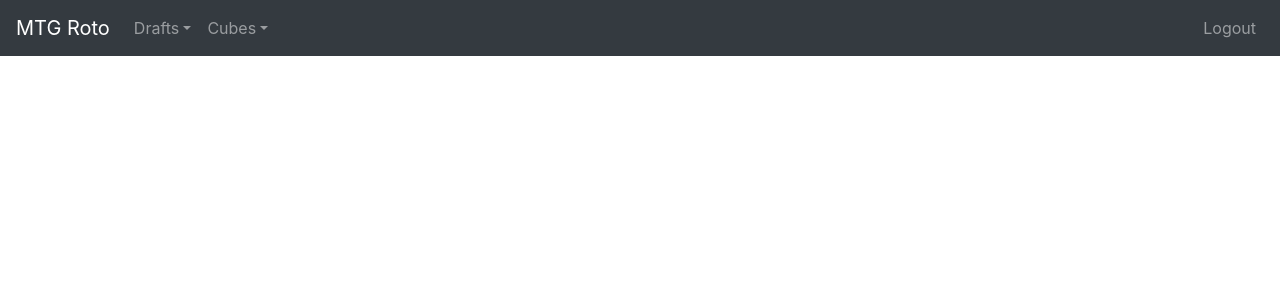
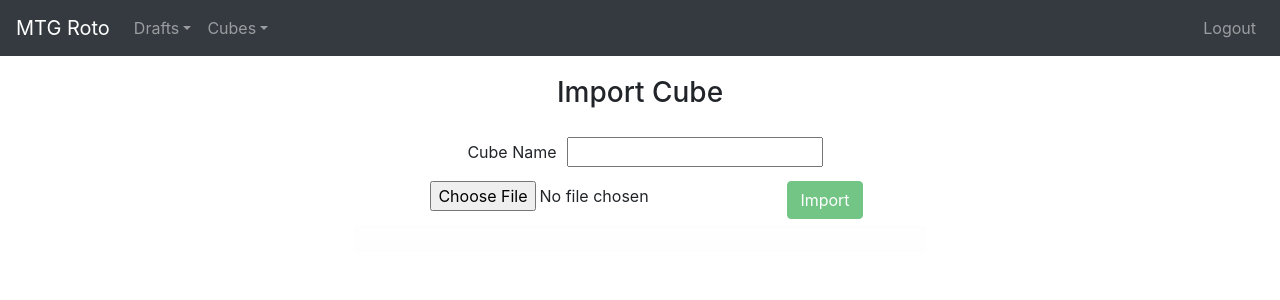
Before and after one commit to jeffamacdonald/mtg-draft-ui, a React (Create React App) app: page /importcube in a window 1280 px wide. Shown: the top 300 px of the page. Built offline with nearby package versions, Linux system fonts and the light colour scheme.

Commit message:
Adding import cube page

```diff
--- a/src/App.js
+++ b/src/App.js
@@ -1,8 +1,10 @@
 import React, {useState} from 'react';
 import './App.css';
+import "bootstrap/dist/css/bootstrap.min.css";
 import Navigation from './components/Navigation/Navigation';
 import LoginForm from './components/LoginForm/LoginForm';
 import RegistrationForm from './components/RegistrationForm/RegistrationForm';
+import ImportCubePage from './components/ImportCubePage/ImportCubePage';
 import Home from './components/Home/Home';
 import PrivateRoute from './utils/PrivateRoute';
 import {
@@ -29,6 +31,9 @@ function App() {
             <Route path="/login">
               <LoginForm showError={updateErrorMessage} updateTitle={updateTitle}/>
             </Route>
+            <Route path="/importcube">
+              <ImportCubePage />
+            </Route>
             <PrivateRoute path="/home">
               <Home/>
             </PrivateRoute>
--- /dev/null
+++ b/src/components/ImportCube/ImportCube.js
@@ -0,0 +1,101 @@
+import React, { Component } from "react";
+import CubeService from "../../services/cube.service";
+
+export default class ImportCube extends Component {
+  constructor(props) {
+    super(props);
+
+    this.state = {
+      selectedFile: undefined,
+      cubeName: undefined,
+      progress: 0,
+      message: "",
+    };
+
+    this.selectFile = this.selectFile.bind(this);
+    this.setName = this.setName.bind(this);
+    this.import = this.import.bind(this);
+  }
+
+  selectFile(event) {
+    this.setState({
+      selectedFile: event.target.files[0],
+    });
+  }
+
+  setName(event) {
+    this.setState({
+      cubeName: event.target.value
+    });
+  }
+
+  import() {
+    this.setState({
+      progress: 0,
+    });
+
+    CubeService.import(this.state.selectedFile, this.state.cubeName, (event) => {
+      this.setState({
+        progress: Math.round((100 * event.loaded) / event.total),
+      });
+    })
+    .then((response) => {
+      this.setState({
+        message: response.data.message,
+      });
+      return response;
+    })
+    .catch(() => {
+      this.setState({
+        progress: 0,
+        message: "Could not upload the file!",
+        selectedFile: undefined,
+        cubeName: undefined,
+      });
+    });
+  }
+
+  render() {
+    const {
+      selectedFile,
+      cubeName,
+      progress,
+      message,
+    } = this.state;
+
+    return (
+      <div>
+        {selectedFile && (
+          <div className="progress">
+            <div
+              className="progress-bar progress-bar-info progress-bar-striped"
+              role="progressbar"
+              aria-valuenow={progress}
+              aria-valuemin="0"
+              aria-valuemax="100"
+              style={{ width: progress + "%" }}
+            >
+              {progress}%
+            </div>
+          </div>
+        )}
+
+        <label style={{ margin: "10px" }}>Cube Name</label>
+        <input type="cubename" onChange={this.setName} />
+        <label className="btn btn-default">
+          <input type="file" onChange={this.selectFile} />
+        </label>
+        <button className="btn btn-success"
+          disabled={!this.state.cubeName}
+          onClick={this.import}
+        >
+          Import
+        </button>
+
+        <div className="alert alert-light" role="alert">
+          {message}
+        </div>
+      </div>
+    );
+  }
+}
--- /dev/null
+++ b/src/components/ImportCubePage/ImportCubePage.js
@@ -0,0 +1,16 @@
+import React from "react";
+import ImportCube from "../ImportCube/ImportCube"
+
+function ImportCubePage() {
+  return (
+    <div className="container" style={{ width: "600px" }}>
+      <div style={{ margin: "20px" }}>
+        <h3>Import Cube</h3>
+      </div>
+
+      <ImportCube />
+    </div>
+  );
+}
+
+export default ImportCubePage;
--- /dev/null
+++ b/src/http-common.js
@@ -0,0 +1,9 @@
+import axios from "axios";
+
+export default axios.create({
+  baseURL: "http://localhost:3090",
+  headers: {
+    "Content-Type": "application/json",
+    "Authorization": localStorage.getItem("authorization"),
+  }
+});
--- /dev/null
+++ b/src/services/cube.service.js
@@ -0,0 +1,19 @@
+import http from "../http-common";
+
+class CubeService {
+  import(file, name, onUploadProgress) {
+    let formData = new FormData();
+
+    formData.append("dck_file", file);
+    formData.append("name", name);
+
+    return http.post("/api/v1/cubes/import", formData, {
+      headers: {
+        "Content-Type": "multipart/form-data",
+      },
+      onUploadProgress,
+    });
+  }
+}
+
+export default new CubeService();
```
